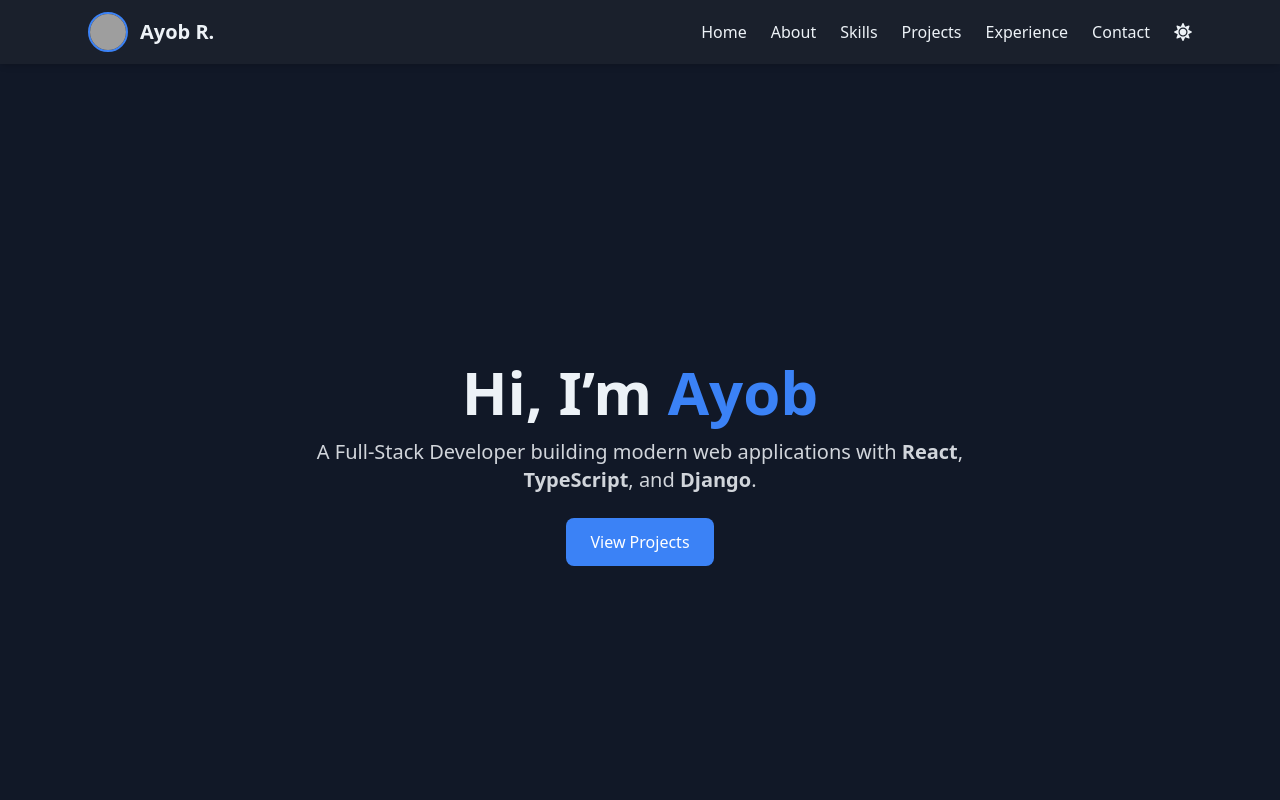
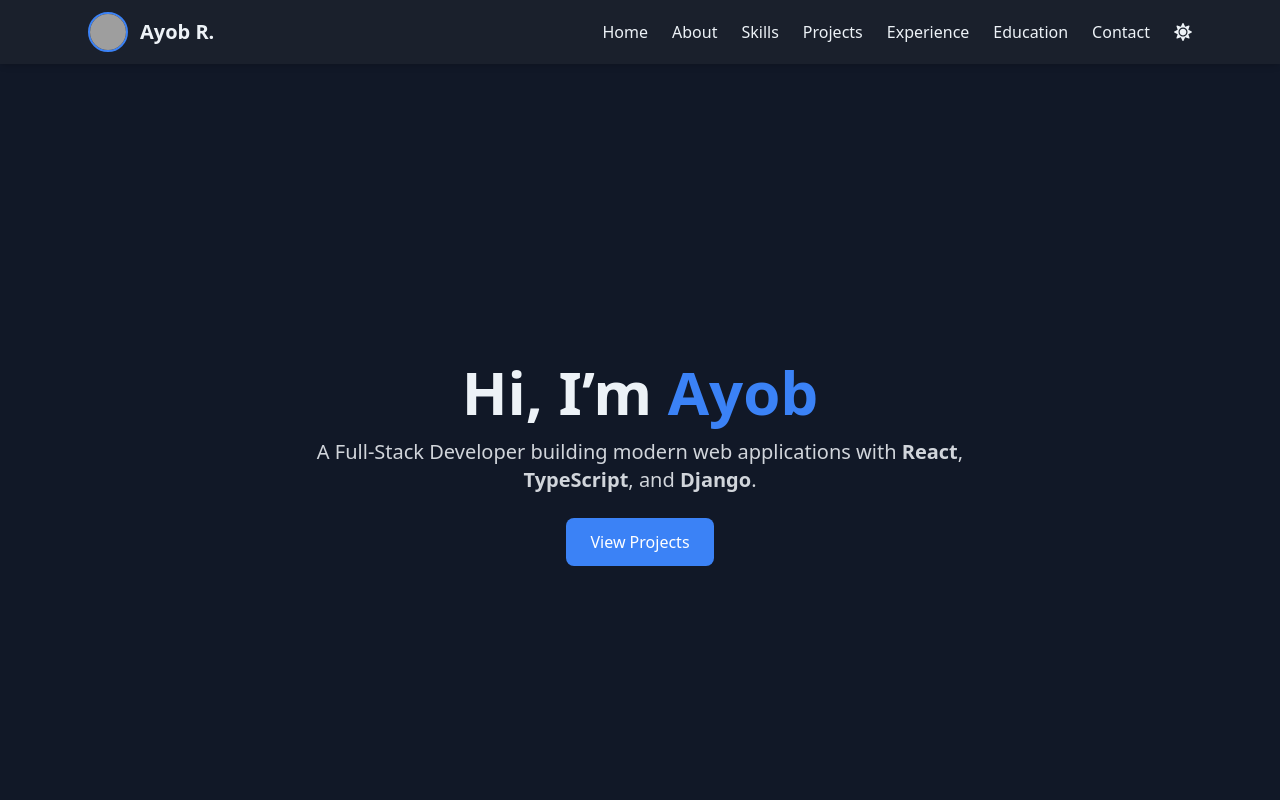
Before and after one commit to AyoobRukabi/my-portfolio, a React (Vite) app: page / in a window 1280 px wide. Shown: the top 800 px of the page. Built offline with nearby package versions, Linux system fonts and the light colour scheme; grey boxes are pictures that could not be loaded.

Commit message:
Add Education

```diff
--- a/src/components/Navbar.tsx
+++ b/src/components/Navbar.tsx
@@ -43,6 +43,7 @@ const Navbar: React.FC = () => {
     { name: "Skills", href: "#skills" },
     { name: "Projects", href: "#projects" },
     { name: "Experience", href: "#experience" },
+    { name: "Education", href: "#education" },
     { name: "Contact", href: "#contact" },
   ];
 
```
